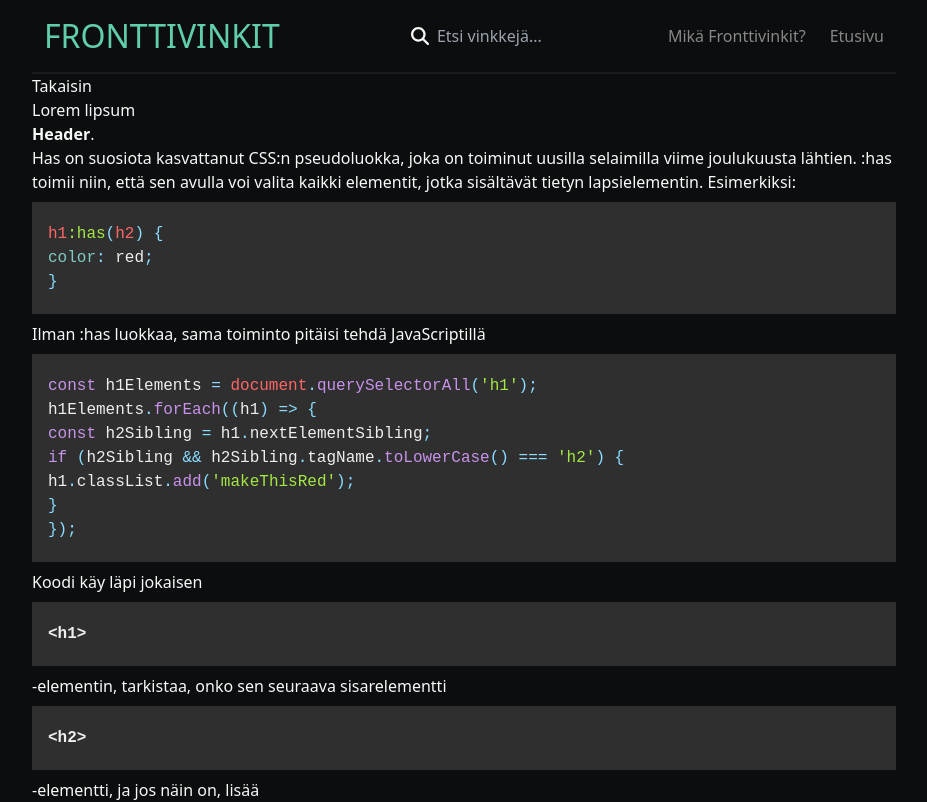
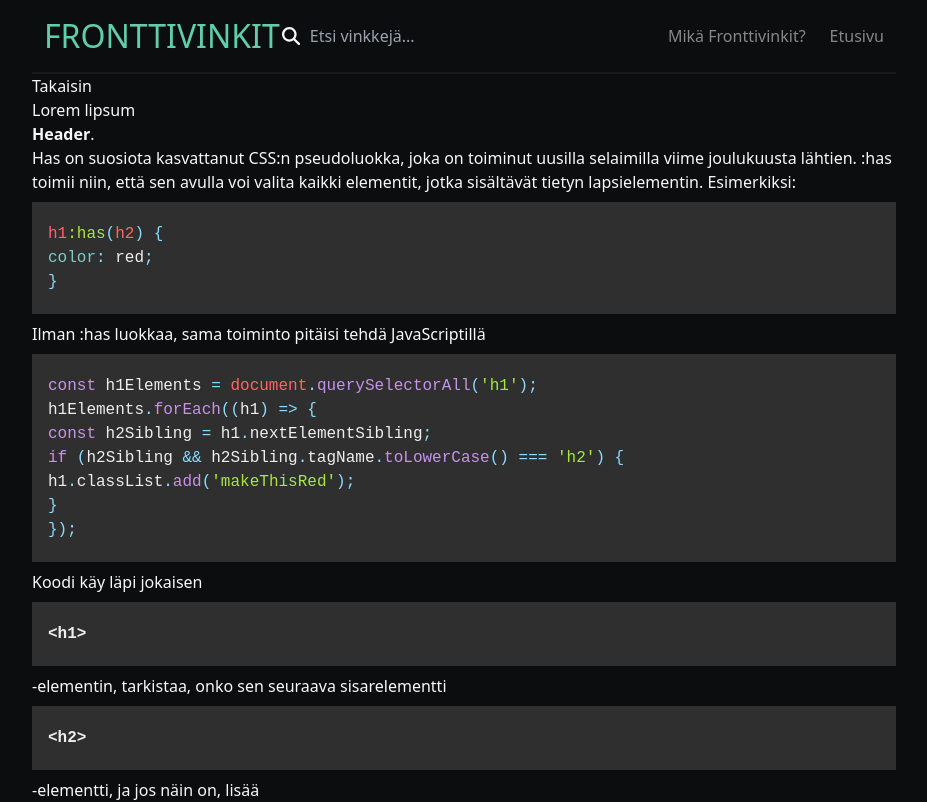
Before and after one commit to juusorutanen/fronttivinkit, a Next.js app: page /tip/has-luokka in a window 1280 px wide. Shown: the top 802 px of the page, without its empty margins (176-1103 px from the left). Built offline with nearby package versions, Linux system fonts and the light colour scheme.

Commit message:
add searchbar component

```diff
--- a/components/Header/Navbar.jsx
+++ b/components/Header/Navbar.jsx
@@ -1,19 +1,17 @@
 import Link from "next/link";
-import { FaMagnifyingGlass } from "react-icons/fa6";
-
+import SearchBar from "../Search/SearchBar";
+import getPostMetadata from "@/utils/getPostMetadata";
 
 export default function Navbar() {
+  const allPosts = getPostMetadata("tips");
+
   return (
     <header className="hidden md:block border-b-2 border-b-dim-gray border-opacity-30">
       <nav className="flex justify-between py-3 px-3 items-center">
         <Link aria-label="Back to Home" href={"/"}>
           <h1 className="text-h3 text-accent">FRONTTIVINKIT</h1>
         </Link>
-        <div className="flex items-center">
-        <div className="flex items-center">
-        <FaMagnifyingGlass color="#F7F7F7" size={18} />
-        <input className="ml-2 outline-none bg-transparent font-" type="text" name="search" id="search" placeholder="Etsi vinkkejä..." />
-        </div>
+        <SearchBar postMetadata={allPosts} />
         <ul className="flex items-center space-x-6 text-light-gray">
           <li>
             <Link className="hover:text-accent" href="/">
@@ -26,7 +24,6 @@ export default function Navbar() {
             </Link>
           </li>
         </ul>
-          </div>
       </nav>
     </header>
   );
--- /dev/null
+++ b/components/Search/SearchBar.jsx
@@ -0,0 +1,63 @@
+"use client";
+import React, { useState } from "react";
+import Link from "next/link";
+import { FaMagnifyingGlass } from "react-icons/fa6";
+
+const SearchBar = ({ postMetadata }) => {
+  const [searchInput, setSearchInput] = useState("");
+  const [filteredData, setFilteredData] = useState([]);
+  const [showResults, setShowResults] = useState(false);
+
+  const handleChange = (e) => {
+    const input = e.target.value;
+    setSearchInput(input);
+    filterData(input);
+    setShowResults(input.length > 2);
+  };
+
+  const filterData = (input) => {
+    const lowercasedInput = input.toLowerCase();
+    const filteredPosts = postMetadata.filter((post) =>
+      post.title.toLowerCase().includes(lowercasedInput)
+    );
+    setFilteredData(filteredPosts);
+  };
+
+  return (
+    <div className="relative flex w-96">
+      <div className="relative">
+        <FaMagnifyingGlass
+          color="#F7F7F7"
+          size={18}
+          className="absolute text-background top-1/2 left-0 transform -translate-y-1/2"
+        />
+        <input
+          className="outline-none bg-transparent pl-7 w-96"
+          name="search"
+          id="search"
+          placeholder="Etsi vinkkejä..."
+          type="text"
+          onChange={handleChange}
+          value={searchInput}
+        />
+      </div>
+      {showResults && (
+        <div className="absolute top-full left-0 w-full max-h-200 overflow-y-auto bg-white shadow-md z-10 p-2">
+          {filteredData.length === 0 ? (
+            <p className="text-accent">No results found.</p>
+          ) : (
+            filteredData.map((post) => (
+              <div className="text-accent" key={post.title}>
+                <p>
+                  <Link href={`/tip/${post.slug}`}>{post.title}</Link>
+                </p>
+              </div>
+            ))
+          )}
+        </div>
+      )}
+    </div>
+  );
+};
+
+export default SearchBar;
```
Lines whose indentation alone changed are shown as unchanged.
